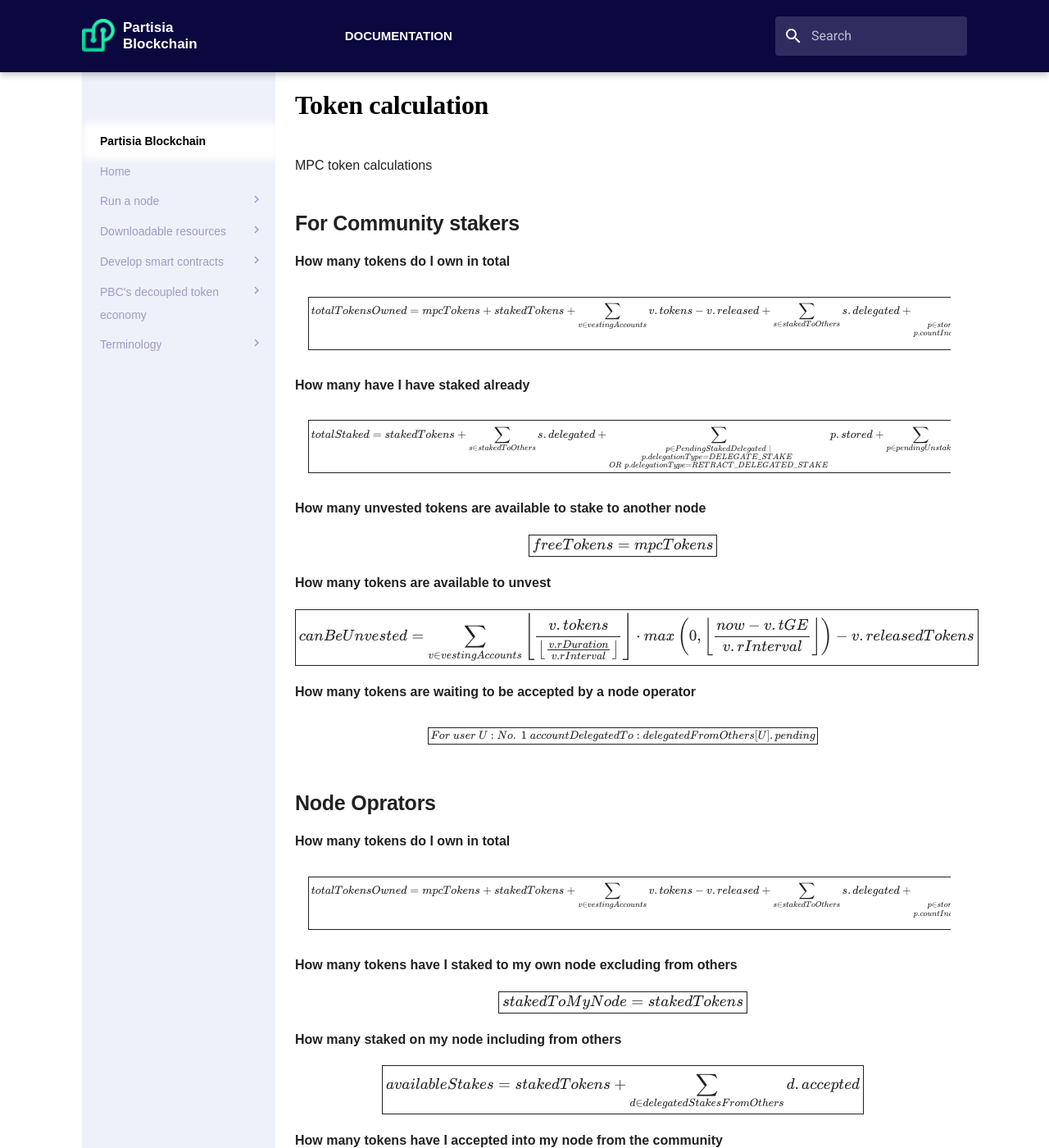
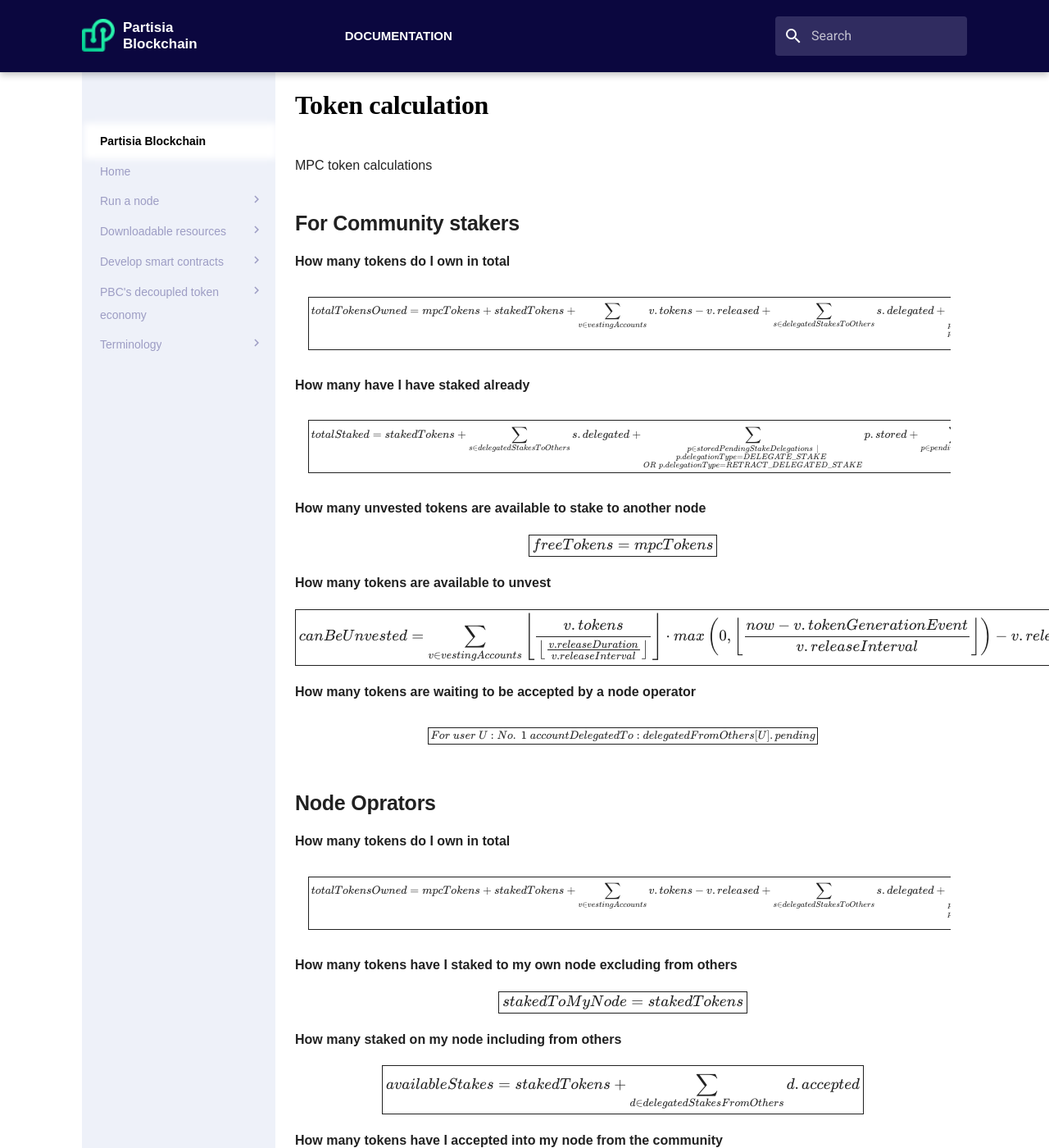
Before and after one commit to 0xSero/partisia-docs, an MkDocs documentation site: the page built from docs/token-calculation.md, in a window 1280 px wide and 1400 px high. Shown: the whole window at 82% size. Built offline with MkDocs 1.6.1 and Material for MkDocs 9.7.7, drawn with Linux system fonts in a browser that asks for light colours; some web fonts are replaced; a script that is not in the unit is left out.

Commit message:
Update file token-calculation.md

```diff
--- a/docs/token-calculation.md
+++ b/docs/token-calculation.md
@@ -6,13 +6,13 @@ MPC token calculations
 **How many tokens do I own in total**
 
 $$
-\boxed{totalTokensOwned = mpcTokens + stakedTokens + \sum_{v \in vestingAccounts} v.tokens - v.released + \sum_{s \in stakedToOthers}^{} s.delegated + \sum_{\substack{ p \in storedPendingDelegated \; | \\ p.countIndex = -1   \; \&! \; p.addIfSucces}}^{} p.amount + \sum_{\substack{ p \in PendingStakedDelegated \; |  \\ p.delegationType = DELEGATE\_STAKE \; \\  OR \; p.delegationType=RETRACT\_DELEGATED\_STAKE}}^{} p.stored + \sum_{p \in pendingUnstake}^{} p + \sum_{p \in pendingRetracted}^{} p}
+\boxed{totalTokensOwned = mpcTokens + stakedTokens + \sum_{v \in vestingAccounts} v.tokens - v.released + \sum_{s \in delegatedStakesToOthers}^{} s.delegated + \sum_{\substack{ p \in storedPendingStakeDelegations \; | \\ p.countIndex = -1   \; \&! \; p.addIfSucces}}^{} p.amount + \sum_{\substack{ p \in PendingStakedDelegated \; |  \\ p.delegationType = DELEGATE\_STAKE \; \\  OR \; p.delegationType=RETRACT\_DELEGATED\_STAKE}}^{} p.stored + \sum_{p \in pendingUnstakes}^{} p + \sum_{p \in pendingRetractedDelegatedStakes}^{} p}
 $$
 
 **How many have I have staked already**
 
 $$
-\boxed{totalStaked = stakedTokens + \sum_{s \in stakedToOthers}^{} s.delegated + \sum_{\substack{ p \in PendingStakedDelegated \; |  \\ p.delegationType = DELEGATE\_STAKE \; \\  OR \; p.delegationType=RETRACT\_DELEGATED\_STAKE}}^{} p.stored + \sum_{p \in pendingUnstake}^{} p + \sum_{p \in pendingRetracted}^{} p}
+\boxed{totalStaked = stakedTokens + \sum_{s \in delegatedStakesToOthers}^{} s.delegated + \sum_{\substack{ p \in storedPendingStakeDelegations \; |  \\ p.delegationType = DELEGATE\_STAKE \; \\  OR \; p.delegationType=RETRACT\_DELEGATED\_STAKE}}^{} p.stored + \sum_{p \in pendingUnstakes}^{} p + \sum_{p \in pendingRetractedDelegatedStakes}^{} p}
 $$
 
 **How many unvested tokens are available to stake to another node**
@@ -22,7 +22,7 @@ $$
 
 **How many tokens are available to unvest**
 $$
-\boxed{canBeUnvested = \sum_{v \in vestingAccounts}^{} \left\lfloor \frac{v.tokens }{\left\lfloor\frac{v.rDuration}{v.rInterval}\right\rfloor}\right\rfloor \cdot max\left( 0,\left\lfloor \frac{now-v.tGE}{v.rInterval} \right\rfloor \right) - v.releasedTokens}
+\boxed{canBeUnvested = \sum_{v \in vestingAccounts}^{} \left\lfloor \frac{v.tokens }{\left\lfloor\frac{v.releaseDuration}{v.releaseInterval}\right\rfloor}\right\rfloor \cdot max\left( 0,\left\lfloor \frac{now-v.tokenGenerationEvent}{v.releaseInterval} \right\rfloor \right) - v.releasedTokens}
 $$
 
 **How many tokens are waiting to be accepted by a node operator**
@@ -38,7 +38,7 @@ $$
 **How many tokens do I own in total**
 
 $$
-\boxed{totalTokensOwned = mpcTokens + stakedTokens + \sum_{v \in vestingAccounts} v.tokens - v.released + \sum_{s \in stakedToOthers}^{} s.delegated + \sum_{\substack{ p \in storedPendingDelegated \; | \\ p.countIndex = -1   \; \&! \; p.addIfSucces}}^{} p.amount + \sum_{\substack{ p \in PendingStakedDelegated \; |  \\ p.delegationType = DELEGATE\_STAKE \; \\  OR \; p.delegationType=RETRACT\_DELEGATED\_STAKE}}^{} p.stored + \sum_{p \in pendingUnstake}^{} p + \sum_{p \in pendingRetracted}^{} p}
+\boxed{totalTokensOwned = mpcTokens + stakedTokens + \sum_{v \in vestingAccounts} v.tokens - v.released + \sum_{s \in delegatedStakesToOthers}^{} s.delegated + \sum_{\substack{ p \in storedPendingStakeDelegations \; | \\ p.countIndex = -1   \; \&! \; p.addIfSucces}}^{} p.amount + \sum_{\substack{ p \in PendingStakedDelegated \; |  \\ p.delegationType = DELEGATE\_STAKE \; \\  OR \; p.delegationType=RETRACT\_DELEGATED\_STAKE}}^{} p.stored + \sum_{p \in pendingUnstakes}^{} p + \sum_{p \in pendingRetractedDelegatedStakes}^{} p}
 $$
 
 **How many tokens have I staked to my own node excluding from others**
```
